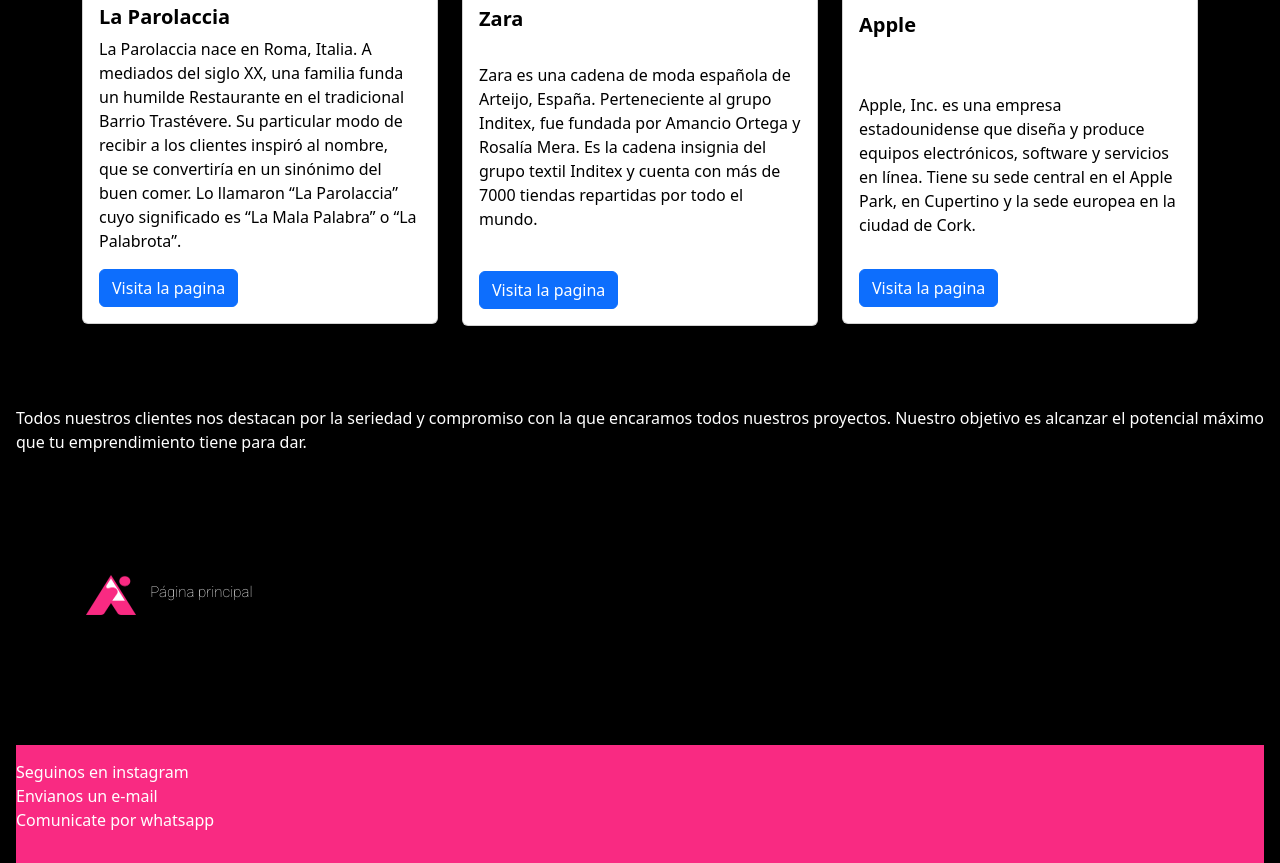
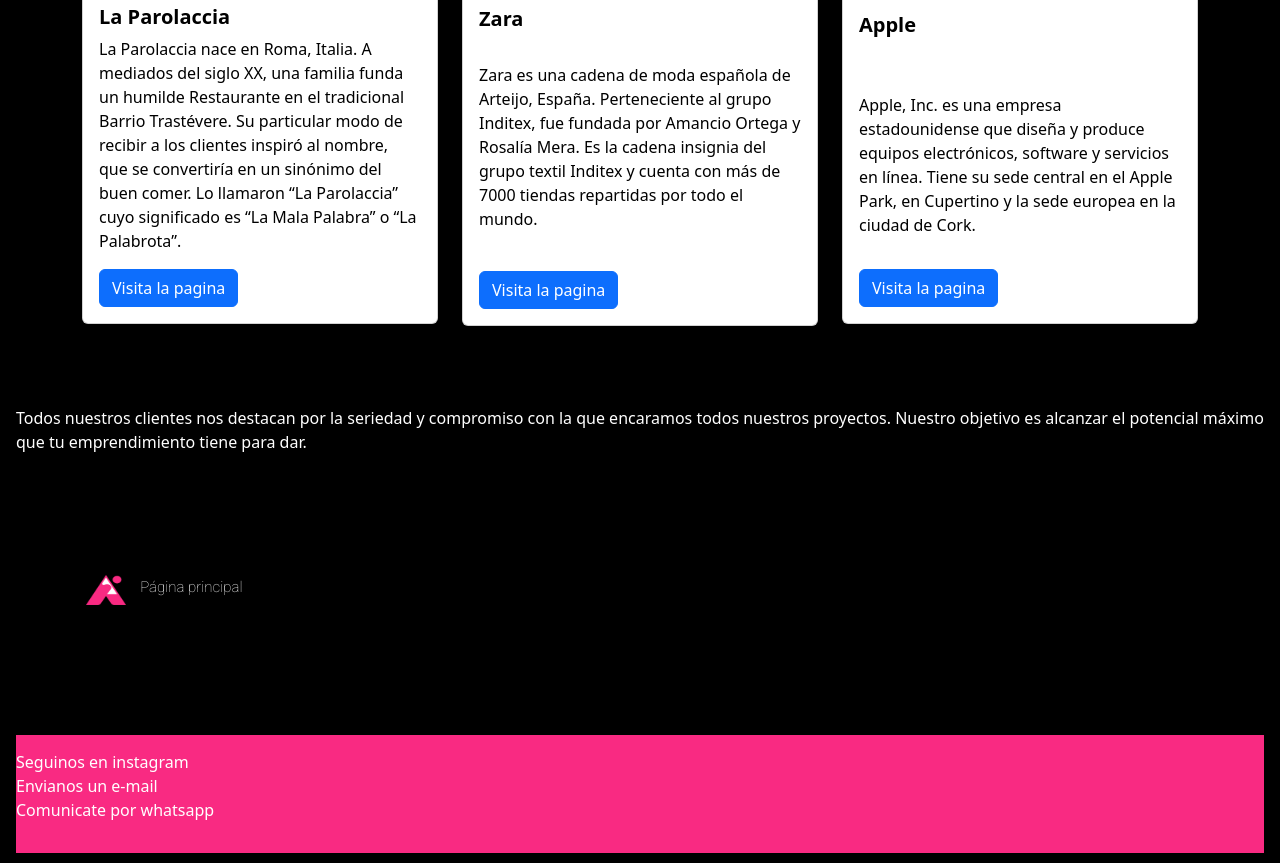
Before and after one commit to victorianoutary/aconcaguanoutary, a plain HTML site: page pages/clientes.html in a window 1280 px wide. Shown: the part 579-1442 px from the top of the page. Drawn offline with nearby package versions, Linux system fonts and the light colour scheme.

Commit message:
Correccion logo volver

```diff
--- a/css/style.css
+++ b/css/style.css
@@ -691,8 +691,8 @@ body {
   padding-left: 50px;
 }
 .volver__logo {
-  width: 50px;
-  height: 40px;
+  width: 40px;
+  height: 30px;
   margin-top: 5px;
   margin-left: 20px;
 }
--- a/pages/clientes.html
+++ b/pages/clientes.html
@@ -147,7 +147,7 @@
       </p>
     </section>
     <section class="volver">
-      <a class="text-decoration-none" href="../index.html"
+      <a class="text-decoration-none text-white" href="../index.html"
         ><img
           class="volver__logo"
           src="../images/Logo.jpg.png"
```
Also changed, not shown: pages/empeza.html (+1 -1 lines), pages/proyectos.html (+1 -1 lines), pages/redes.html (+1 -1 lines), pages/trabajanos.html (+1 -1 lines).
